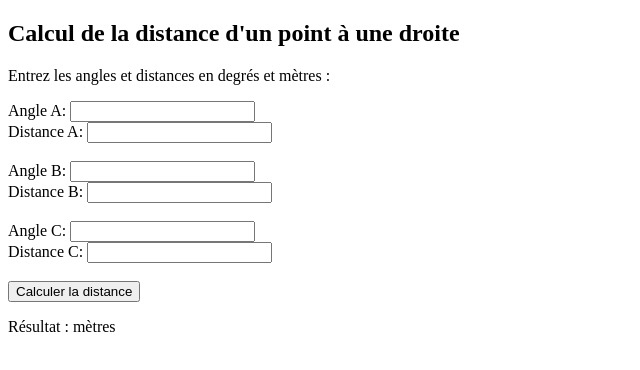
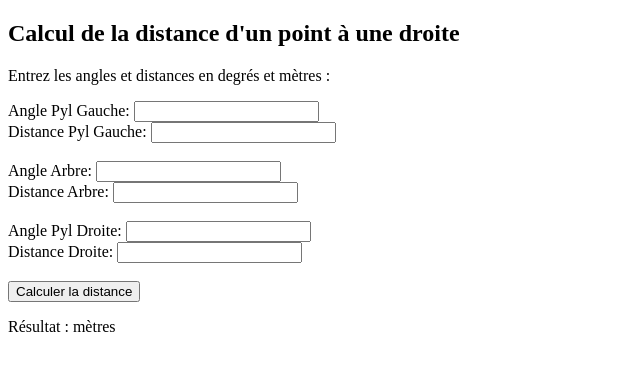
Before and after one commit to FRABOUR/Ligne-de-ref-TRUPULSE, a plain HTML site: page index.html in a window 1280 px wide. Shown: the whole page, without its empty margins (0-640 px from the left). Drawn offline with Linux system fonts and the light colour scheme.

Commit message:
index.html

```diff
--- a/index.html
+++ b/index.html
@@ -8,14 +8,14 @@
   <h2>Calcul de la distance d'un point à une droite</h2>
 
   <p>Entrez les angles et distances en degrés et mètres :</p>
-  <label>Angle A: <input type="number" id="angleA"></label><br>
-  <label>Distance A: <input type="number" id="distA"></label><br><br>
+  <label>Angle Pyl Gauche: <input type="number" id="angleA"></label><br>
+  <label>Distance Pyl Gauche: <input type="number" id="distA"></label><br><br>
 
-  <label>Angle B: <input type="number" id="angleB"></label><br>
-  <label>Distance B: <input type="number" id="distB"></label><br><br>
+  <label>Angle Arbre: <input type="number" id="angleB"></label><br>
+  <label>Distance Arbre: <input type="number" id="distB"></label><br><br>
 
-  <label>Angle C: <input type="number" id="angleC"></label><br>
-  <label>Distance C: <input type="number" id="distC"></label><br><br>
+  <label>Angle Pyl Droite: <input type="number" id="angleC"></label><br>
+  <label>Distance Droite: <input type="number" id="distC"></label><br><br>
 
   <button onclick="calculer()">Calculer la distance</button>
   <p>Résultat : <span id="resultat"></span> mètres</p>
```
